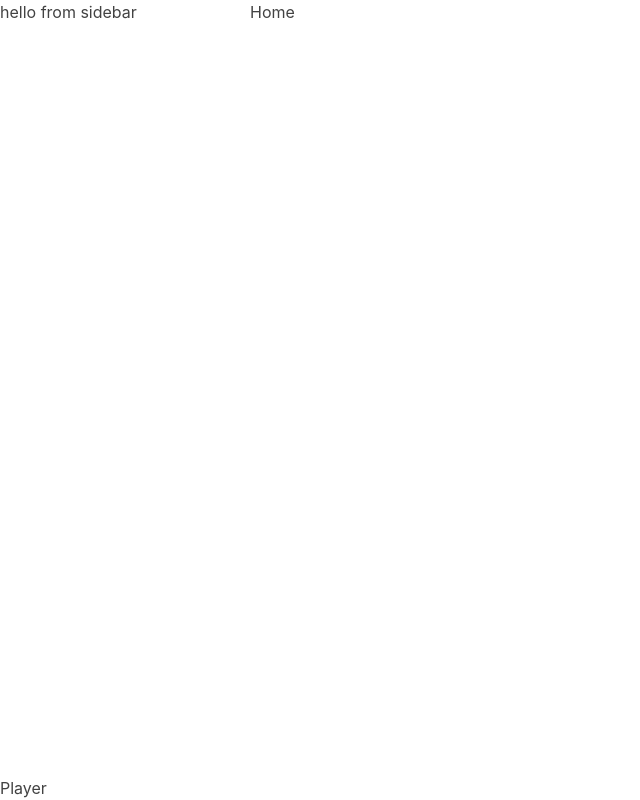
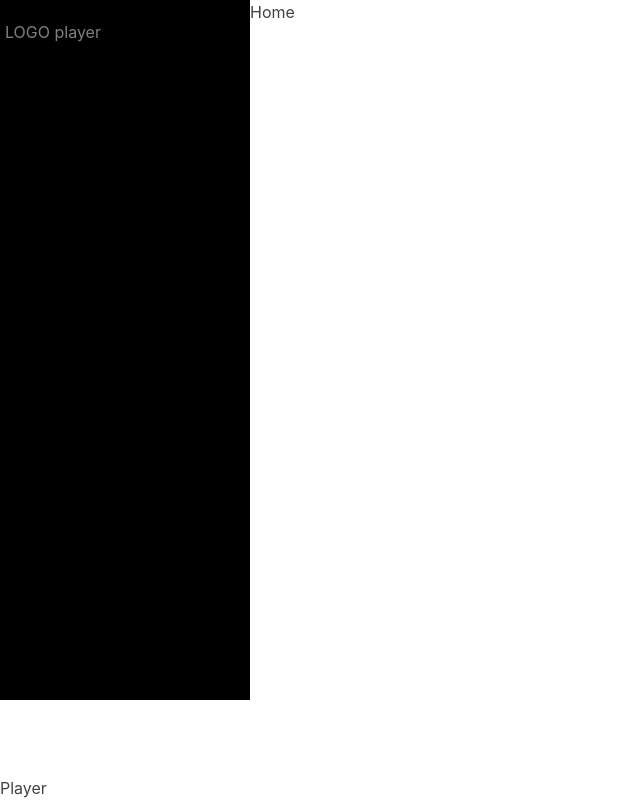
Before and after one commit to dfaulring/player, a Next.js app: page / in a window 1280 px wide. Shown: the whole page, without its empty margins (0-640 px from the left). Built offline with nearby package versions, Linux system fonts and the light colour scheme.

Commit message:
added sidebar logo box

```diff
--- a/components/Sidebar.tsx
+++ b/components/Sidebar.tsx
@@ -17,7 +17,23 @@ import {
 } from 'react-icons/md';
 
 const Sidebar = () => {
-  return <div>hello from sidebar</div>;
+  return (
+    <Box
+      width='100%'
+      height='calc(100vh - 100px)'
+      bg='black'
+      px='5px'
+      color='gray'
+    >
+      <Box py='20px'>
+        <Box>
+          <Box width='120px' mb='20px'>
+            LOGO player
+          </Box>
+        </Box>
+      </Box>
+    </Box>
+  );
 };
 
 export default Sidebar;
```
